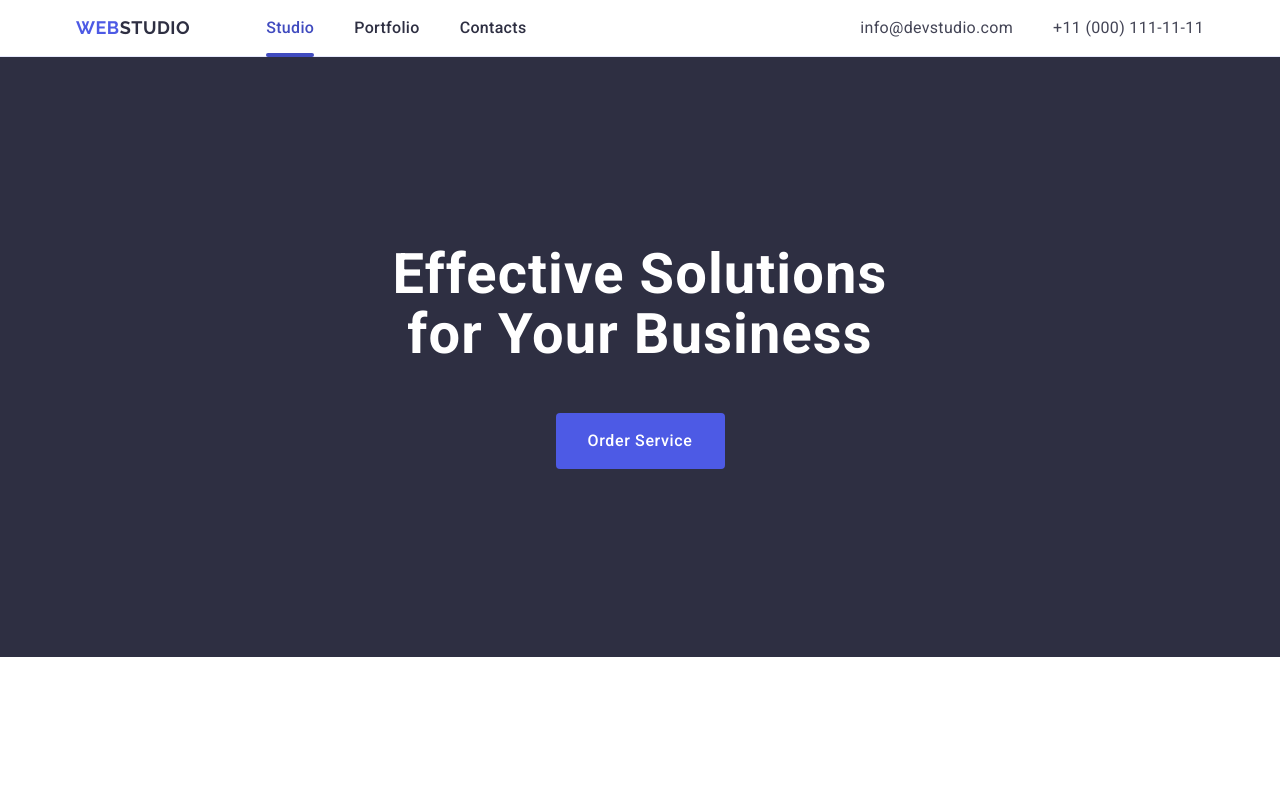
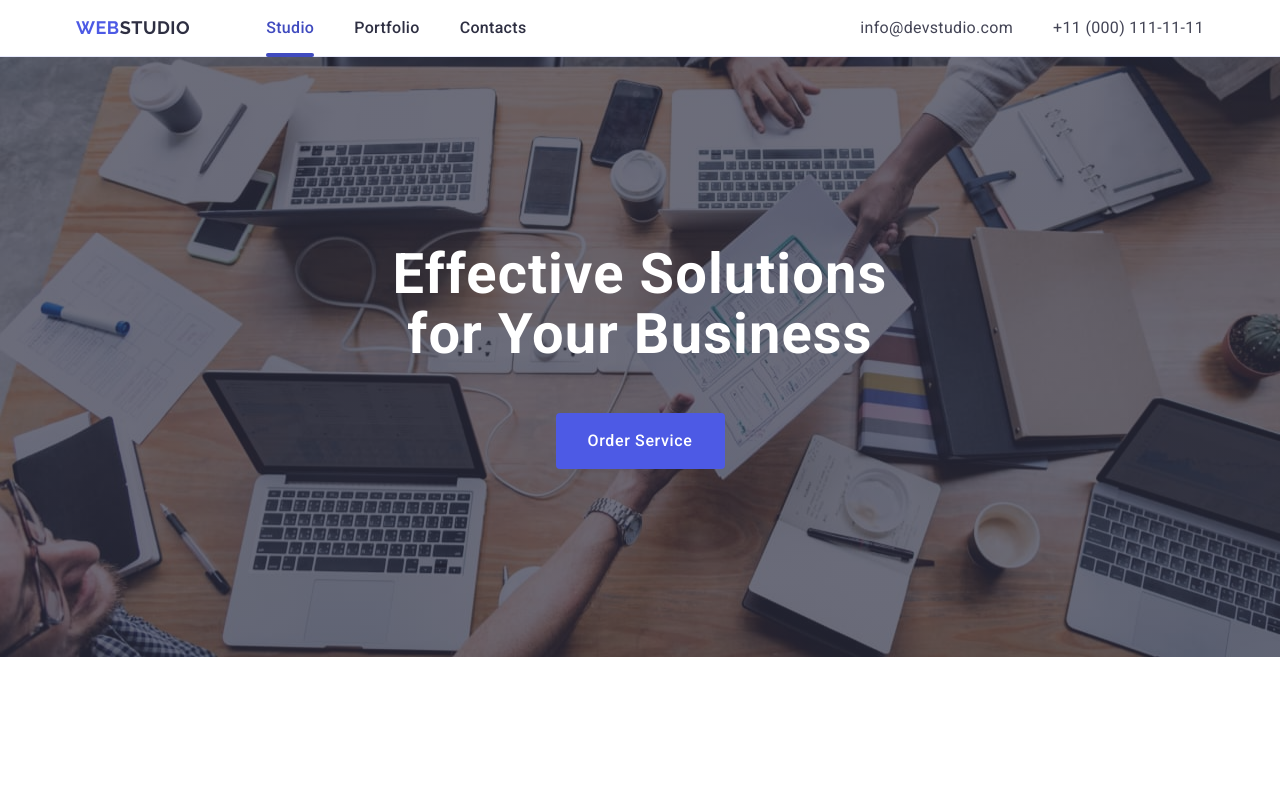
Before and after one commit to Suntrotter/goit-markup-hw-04, a plain HTML site: page index.html in a window 1280 px wide. Shown: the top 789 px of the page. Drawn offline with nearby package versions, Linux system fonts and the light colour scheme.

Commit message:
Update styles.css

```diff
--- a/css/styles.css
+++ b/css/styles.css
@@ -354,7 +354,7 @@ address {
 }
 
 .people-office {
-    background-image: linear-gradient(rgba(46, 47, 66, 0.7), rgba(46, 47, 66, 0.7)), url(./images/people-office.jpg);
+    background-image: linear-gradient(rgba(46, 47, 66, 0.7), rgba(46, 47, 66, 0.7)), url(../images/people-office.jpg);
     background-size: cover;
     background-repeat: no-repeat;
     max-width: 1440px;
```
